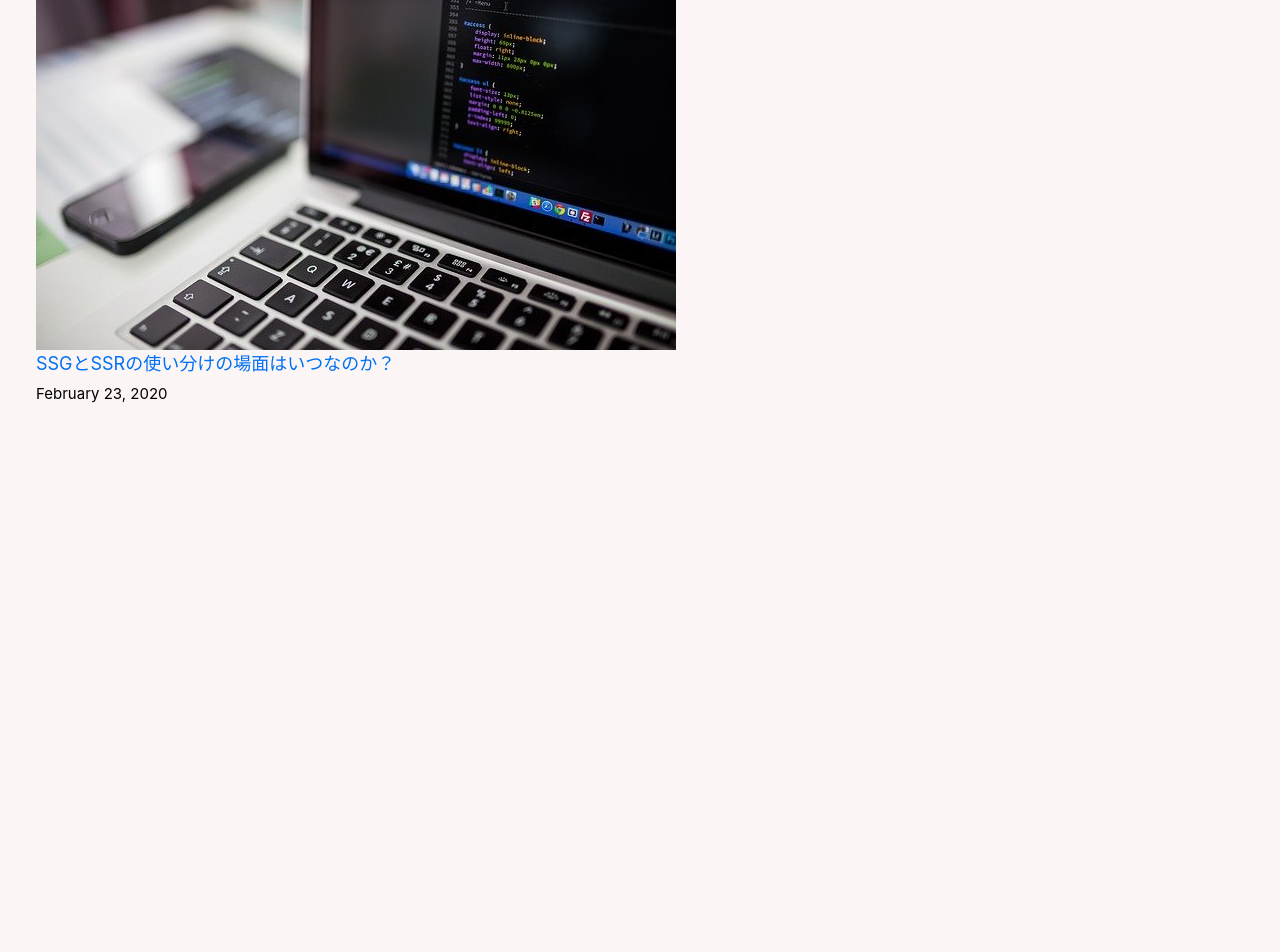
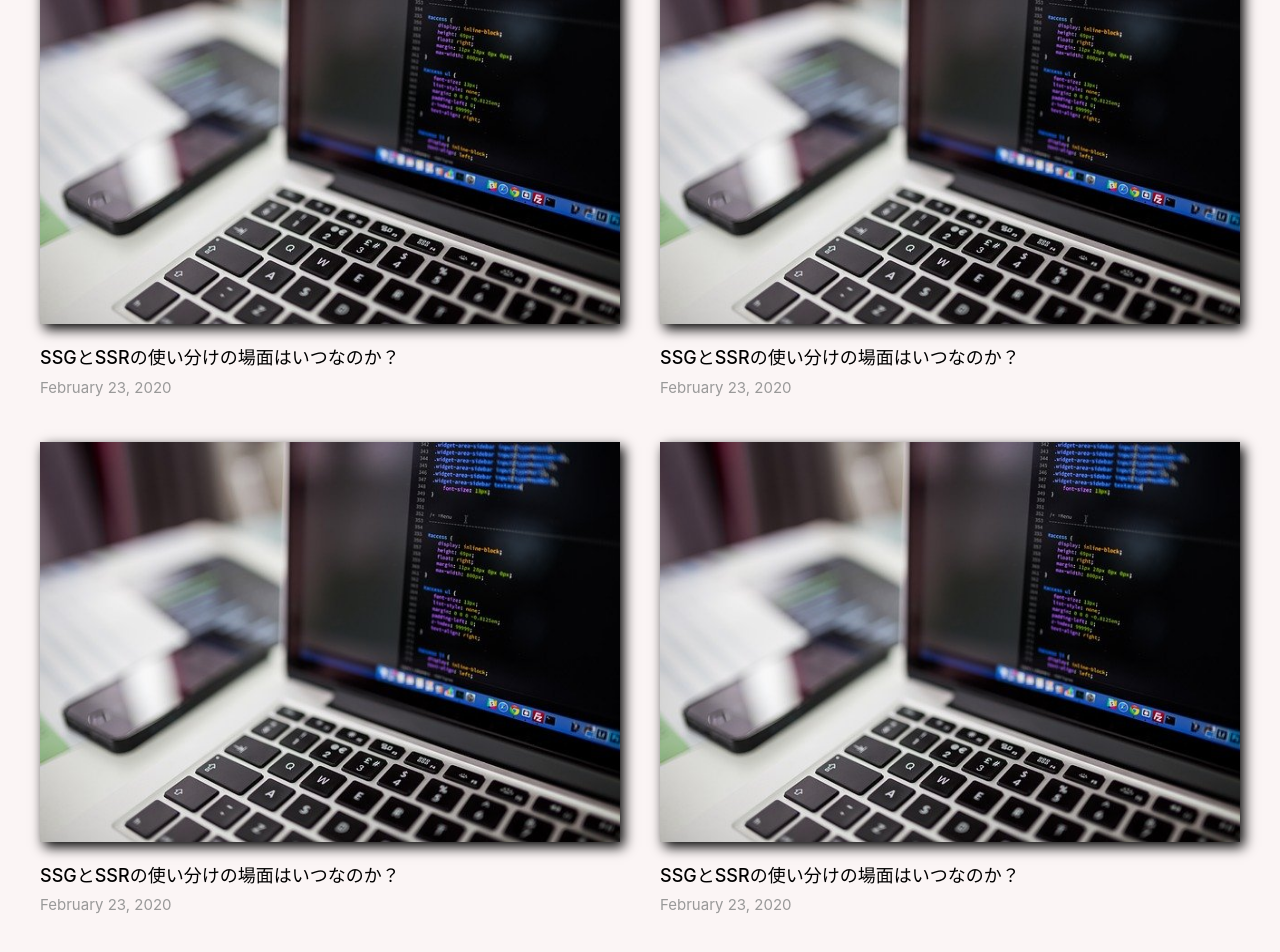
Before and after one commit to uni51/nextjs-microblog, a Next.js app: page / in a window 1280 px wide. Shown: the part 416-1368 px from the top of the page. Before the commit the page ends 932 px from the top, so only its background shows below. Built offline with nearby package versions, Linux system fonts and the light colour scheme.

Commit message:
4-23 トップページのスタイリングを調整しよう

```diff
--- a/components/Layout.js
+++ b/components/Layout.js
@@ -1,4 +1,6 @@
+/* eslint-disable @next/next/no-img-element */
 import Head from "next/head";
+
 import styles from "./layout.module.css";
 import utilStyles from "../styles/utils.module.css";
 
@@ -12,7 +14,7 @@ function Layout({ children }) {
 				<link rel="icon" href="/favicon.ico" />
 			</Head>
 			<header className={styles.header}>
-				<img src="/images/profile.png" className={utilStyles.borderCircle} />
+				<img src="/images/profile.png" alt="" className={utilStyles.borderCircle} />
 				<h1 className={utilStyles.heading2Xl}>{name}</h1>
 			</header>
 			<main>{children}</main>
--- a/pages/index.js
+++ b/pages/index.js
@@ -1,6 +1,8 @@
+/* eslint-disable @next/next/no-img-element */
 import Link from 'next/link';
-import Layout from '../components/Layout'
 
+import Layout from '../components/Layout';
+import styles from "../styles/Home.module.css";
 import utilStyles from "../styles/utils.module.css";
 
 export default function Home() {
@@ -14,16 +16,62 @@ export default function Home() {
 
       <section>
         <h2>📝エンジニアのブログ</h2>
-        <div>
+        <div className={styles.grid}>
           <article>
             <Link href="/">
-              <img src="/images/thumbnail01.jpg" alt="" />
+            <img
+              src="/images/thumbnail01.jpg"
+              alt=""
+              className={styles.thumbnailImage}
+            />
             </Link>
             <Link href="/">
-              <a>SSGとSSRの使い分けの場面はいつなのか？</a>
+              <a className={utilStyles.boldText}>SSGとSSRの使い分けの場面はいつなのか？</a>
             </Link>
             <br />
-            <small>February 23, 2020</small>
+            <small className={utilStyles.lightText}>February 23, 2020</small>
+          </article>
+          <article>
+            <Link href="/">
+            <img
+              src="/images/thumbnail01.jpg"
+              alt=""
+              className={styles.thumbnailImage}
+            />
+            </Link>
+            <Link href="/">
+              <a className={utilStyles.boldText}>SSGとSSRの使い分けの場面はいつなのか？</a>
+            </Link>
+            <br />
+            <small className={utilStyles.lightText}>February 23, 2020</small>
+          </article>
+          <article>
+            <Link href="/">
+            <img
+              src="/images/thumbnail01.jpg"
+              alt=""
+              className={styles.thumbnailImage}
+            />
+            </Link>
+            <Link href="/">
+              <a className={utilStyles.boldText}>SSGとSSRの使い分けの場面はいつなのか？</a>
+            </Link>
+            <br />
+            <small className={utilStyles.lightText}>February 23, 2020</small>
+          </article>
+          <article>
+            <Link href="/">
+            <img
+              src="/images/thumbnail01.jpg"
+              alt=""
+              className={styles.thumbnailImage}
+            />
+            </Link>
+            <Link href="/">
+              <a className={utilStyles.boldText}>SSGとSSRの使い分けの場面はいつなのか？</a>
+            </Link>
+            <br />
+            <small className={utilStyles.lightText}>February 23, 2020</small>
           </article>
         </div>
       </section>
--- a/styles/Home.module.css
+++ b/styles/Home.module.css
@@ -12,105 +12,25 @@
   align-items: center;
 }
 
-.footer {
-  display: flex;
-  flex: 1;
-  padding: 2rem 0;
-  border-top: 1px solid #eaeaea;
-  justify-content: center;
-  align-items: center;
+.thumbnailImage {
+  width: 950px;
+  height: 400px;
+  margin-bottom: 20px;
+  box-shadow: 4px 5px 12px black;
+  transition: all 0.3s;
+  cursor: pointer;
 }
 
-.footer a {
-  display: flex;
-  justify-content: center;
-  align-items: center;
-  flex-grow: 1;
-}
-
-.title a {
-  color: #0070f3;
-  text-decoration: none;
-}
-
-.title a:hover,
-.title a:focus,
-.title a:active {
-  text-decoration: underline;
-}
-
-.title {
-  margin: 0;
-  line-height: 1.15;
-  font-size: 4rem;
-}
-
-.title,
-.description {
-  text-align: center;
-}
-
-.description {
-  margin: 4rem 0;
-  line-height: 1.5;
-  font-size: 1.5rem;
-}
-
-.code {
-  background: #fafafa;
-  border-radius: 5px;
-  padding: 0.75rem;
-  font-size: 1.1rem;
-  font-family: Menlo, Monaco, Lucida Console, Liberation Mono, DejaVu Sans Mono,
-    Bitstream Vera Sans Mono, Courier New, monospace;
+.thumbnailImage:hover {
+  transform: translate(4px, 5px);
+  box-shadow: none;
 }
 
 .grid {
-  display: flex;
-  align-items: center;
-  justify-content: center;
+  display: grid;
   flex-wrap: wrap;
-  max-width: 800px;
+  max-width: 1200px;
+  gap: 40px;
+  margin: 0 auto;
+  grid-template-columns: repeat(auto-fit, minmax(400px, 1fr));
 }
-
-.card {
-  margin: 1rem;
-  padding: 1.5rem;
-  text-align: left;
-  color: inherit;
-  text-decoration: none;
-  border: 1px solid #eaeaea;
-  border-radius: 10px;
-  transition: color 0.15s ease, border-color 0.15s ease;
-  max-width: 300px;
-}
-
-.card:hover,
-.card:focus,
-.card:active {
-  color: #0070f3;
-  border-color: #0070f3;
-}
-
-.card h2 {
-  margin: 0 0 1rem 0;
-  font-size: 1.5rem;
-}
-
-.card p {
-  margin: 0;
-  font-size: 1.25rem;
-  line-height: 1.5;
-}
-
-.logo {
-  height: 1em;
-  margin-left: 0.5rem;
-}
-
-@media (max-width: 600px) {
-  .grid {
-    width: 100%;
-    flex-direction: column;
-  }
-}
```
